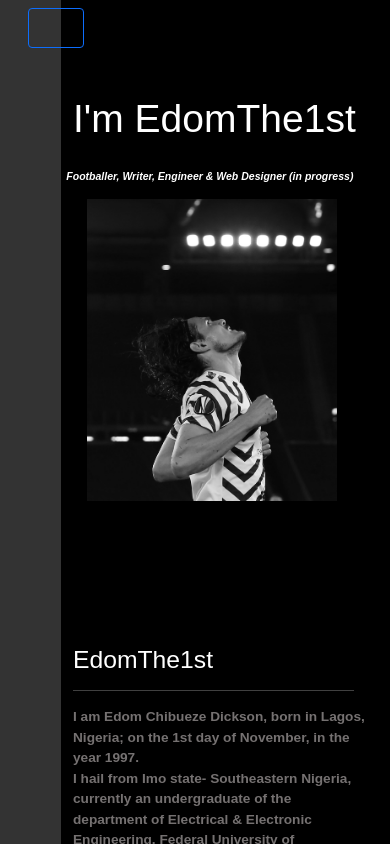
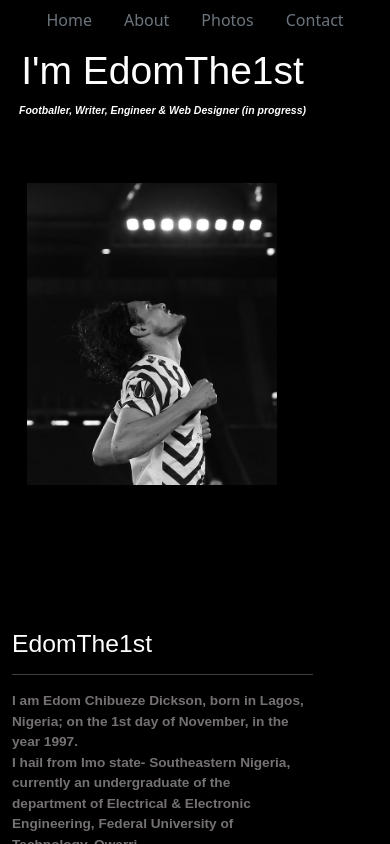
Before and after one commit to Edomthe1st/EDOMTHE1ST_PORTFOLIO, a plain HTML site: page index.html in a window 390 px wide. Drawn offline with nearby package versions, Linux system fonts and the light colour scheme.

Commit message:
my portfolio site

```diff
--- a/index.html
+++ b/index.html
@@ -16,8 +16,8 @@
   <div class="row">
   <div class="col-2  ">
     <header>
-            <div class="medianav">
-            <nav class="navbar navbar-secondary ">
+            <!-- <div class="medianav">
+            <nav class="navbar justufy-content-start navbar-secondary ">
 
                   <a class="navbar-brand " href="#"></a>
                   <button class="navbar-toggler btn btn-light border border-thin border-primary  " type="button" data-bs-toggle="collapse" data-bs-target="#navbarNavAltMarkup" aria-controls="navbarNavAltMarkup" aria-expanded="false" aria-label="Toggle navigation">
@@ -33,7 +33,21 @@
                   </div>
 
               </nav>
-          </div>
+          </div> -->
+          <!-- <ul class="nav medianav justify-content-center">
+            <li class="nav-item">
+              <a class="nav-link active" aria-current="page" href="#">Active</a>
+            </li>
+            <li class="nav-item">
+              <a class="nav-link" href="#">Link</a>
+            </li>
+            <li class="nav-item">
+              <a class="nav-link" href="#">Link</a>
+            </li>
+            <li class="nav-item">
+              <a class="nav-link disabled">Disabled</a>
+            </li>
+          </ul> -->
             <div class="side-bar navbar-inverse fixed-top bg-dark  ">
 
                 <nav class="navbar navbar-light bg-dark">
@@ -74,10 +88,28 @@
       </div>
 
         <div class="col-10">
+          <div class="medianav">
+          <ul class="nav vanish justify-content-center">
+            <li class="nav-item">
+              <a class="nav-link text-secondary active" aria-current="page" href="#home">Home</a>
+            </li>
+            <li class="nav-item">
+              <a class="nav-link text-secondary" href="#about">About</a>
+            </li>
+            <li class="nav-item">
+              <a class="nav-link text-secondary" href="#photos">Photos</a>
+            </li>
+            <li class="nav-item">
+              <a class="nav-link text-secondary" href="#contact">Contact</a>
+            </li>
+          </ul>
+        </div>
           <section id="home">
           <div class="beginning py-5">
-          <h1 class="header1 text-center py-5">I'm EdomThe1st</h1>
+            <div class="bgn">
+          <h1 class="header1 text-center ">I'm EdomThe1st</h1>
           <p class="para text-center pb-5">Footballer, Writer, Engineer & Web Designer (in progress)</p>
+        </div>
           <img src="/IMAGES/cavani.jpg" width="992" height="1108" class="img  pb-5" alt="">
         </div>
       </section>
--- a/main.css
+++ b/main.css
@@ -32,7 +32,6 @@ a{
 .medianav{
     display: none;
 }
-
 
 #nav-img{
     width: 100%;
@@ -100,8 +99,6 @@ background-color: black;
 .contact-nav-link:hover{
     background-color: black;
 }
-
-
 .header1{
     /* margin-left: 30%; */
     font-size: 90px;
@@ -181,36 +178,6 @@ h4{
 .send-msg:hover{
     opacity: 0.6;
 }
-/* section{
-    overflow: hidden;
-} */
-
-
-@media (max-width:820px){
-
-
-.row{
-    width: 100%;
-   height: auto;
-    justify-content: center;
-}
-.header1{
-    text-align: center;
-    white-space: nowrap;
-}
-.para{
-    text-align: center;
-    white-space: nowrap;
-}
-
-.portfolio-para{
-    white-space: nowrap;
-    font-size: 0.9000rem;
-}
-
-
-}
-
 @media (max-width: 768px) {
     html,
     body{
@@ -229,11 +196,16 @@ h4{
     }
     .medianav{
         display: flex;
-        flex-direction: row;
         position: fixed;
-        color: white;
         justify-content: center;
+        align-items: center;
         z-index: 1;
+        background-color: black;
+        width: 100%;
+        justify-content: center;
+        align-items: center;
+        left: 0;
+
     }
     .navbar-nav{
         display: block;
@@ -245,7 +217,6 @@ h4{
     #home{
         display: flex;
         flex-direction: column;
-
     }
     .header1{
         font-size: 10vw;
@@ -254,9 +225,13 @@ h4{
     .para{
       font-size: 2.7vw;
       font-style: italic;
-      position: absolute;
-      top: 20%;
-      left: 17%;
+      align-items: center;
+      justify-content: center;
+
+    }
+    .bgn{
+        display: flex;
+        flex-direction: column;
     }
     .img{
         width: 250px;
@@ -271,6 +246,7 @@ h4{
         display: inline;
     }
     .col-2{
+        display: none;
         background-color: #333;
     }
     .bar p{
```
